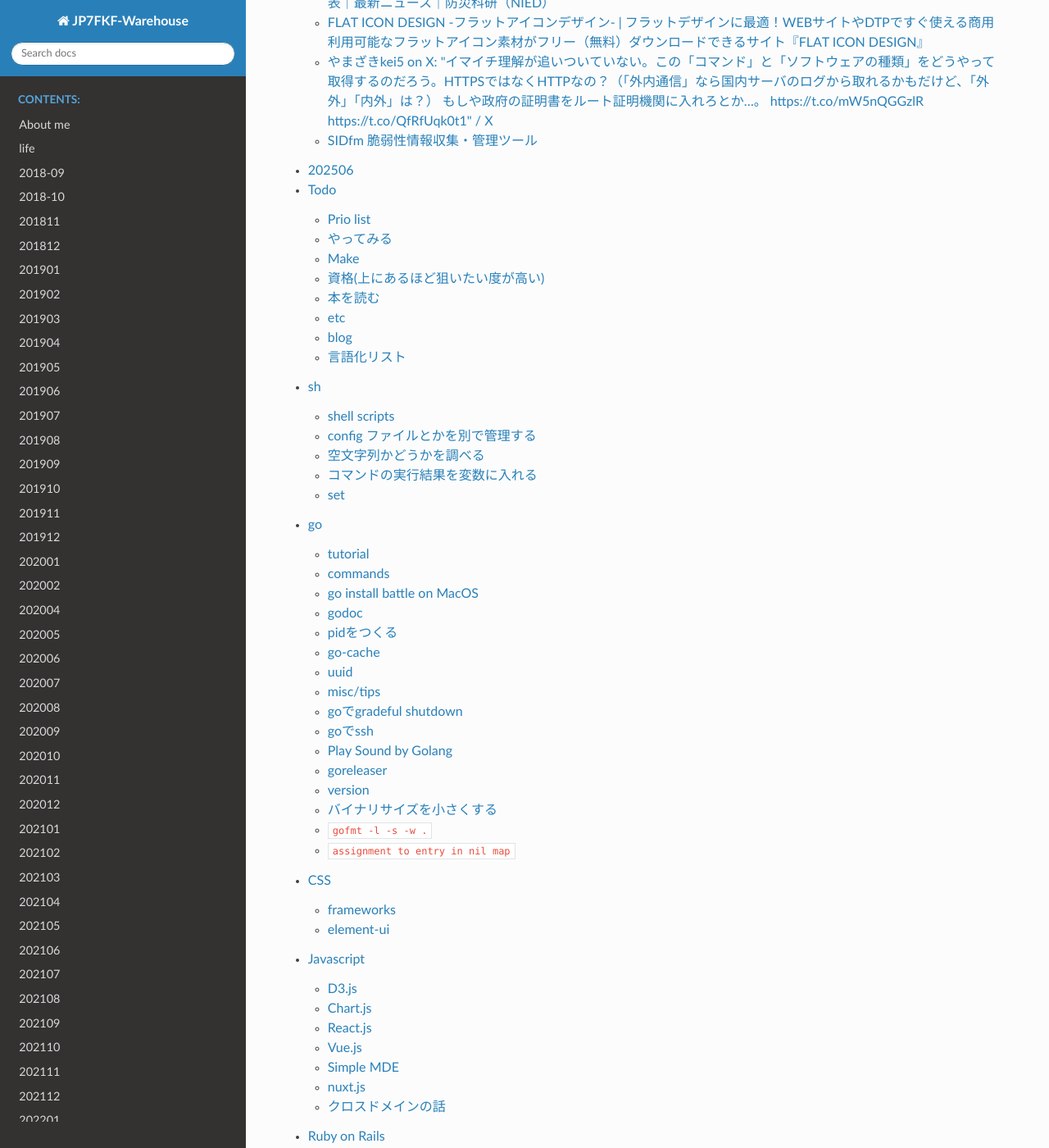
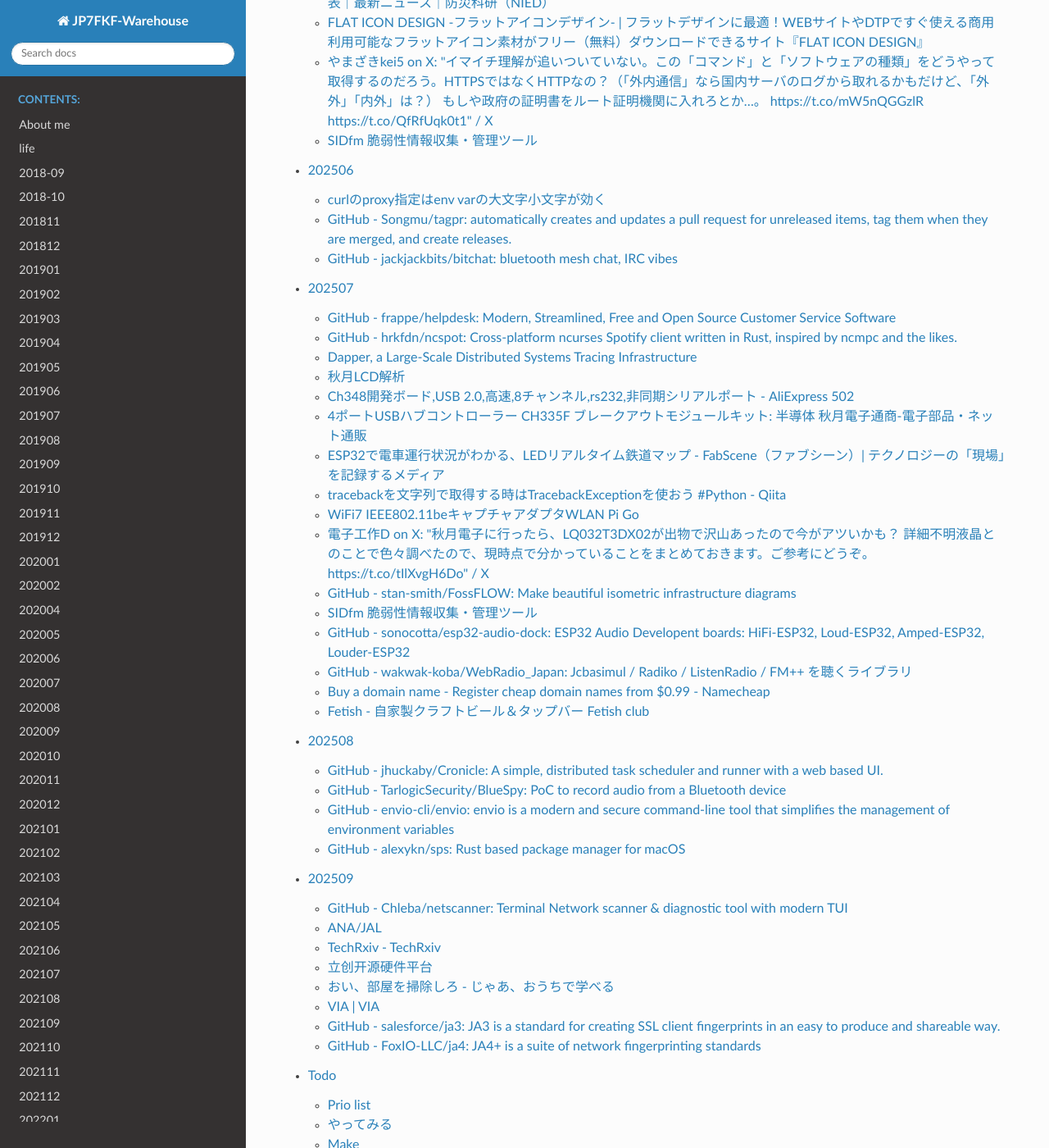
Before and after one commit to jp7fkf/JP7FKF-Warehouse, a Sphinx documentation site: the page built from source/index.rst, in a window 1280 px wide and 1400 px high, scrolled down 58059 px. Shown: the whole window at 82% size. Built offline with Sphinx 7.4.7 and the Read the Docs theme 3.1.0, drawn with Linux system fonts in a browser that asks for light colours.

Commit message:
2025-12-19 13:03:38 JST

````diff
--- a/source/dialy/202506.md
+++ b/source/dialy/202506.md
@@ -1 +1,23 @@
 # 202506
+
+## curlのproxy指定はenv varの大文字小文字が効く
+```
+       `http_proxy` [protocol://]<host>[:port]
+              Sets the proxy server to use for HTTP.
+
+       `HTTPS_PROXY` [protocol://]<host>[:port]
+              Sets the proxy server to use for HTTPS.
+
+       `[url-protocol]_PROXY` [protocol://]<host>[:port]
+              Sets the proxy server to use for [url-protocol], where the protocol is a
+              protocol that curl supports and as specified in a URL. FTP, FTPS, POP3, IMAP,
+              SMTP, LDAP, etc.
+
+       `ALL_PROXY` [protocol://]<host>[:port]
+              Sets the proxy server to use if no protocol-specific proxy is set.
+```
+- `http_proxy` だけ小文字
+
+## [GitHub - Songmu/tagpr: automatically creates and updates a pull request for unreleased items, tag them when they are merged, and create releases.](https://github.com/Songmu/tagpr)
+
+## [GitHub - jackjackbits/bitchat: bluetooth mesh chat, IRC vibes](https://github.com/jackjackbits/bitchat)
--- /dev/null
+++ b/source/dialy/202507.md
@@ -0,0 +1,34 @@
+# 202507
+
+## [GitHub - frappe/helpdesk: Modern, Streamlined, Free and Open Source Customer Service Software](https://github.com/frappe/helpdesk)
+
+## [GitHub - hrkfdn/ncspot: Cross-platform ncurses Spotify client written in Rust, inspired by ncmpc and the likes.](https://github.com/hrkfdn/ncspot)
+
+## [Dapper, a Large-Scale Distributed Systems Tracing Infrastructure](https://research.google/pubs/dapper-a-large-scale-distributed-systems-tracing-infrastructure/)
+- [https://static.googleusercontent.com/media/research.google.com/ja//archive/papers/dapper-2010-1.pdf](https://static.googleusercontent.com/media/research.google.com/ja//archive/papers/dapper-2010-1.pdf)
+
+## [秋月LCD解析](http://xcrosgs2wy.web.fc2.com/akilcd/)
+
+## [Ch348開発ボード,USB 2.0,高速,8チャンネル,rs232,非同期シリアルポート - AliExpress 502](https://ja.aliexpress.com/item/1005006810766710.html)
+
+## [4ポートUSBハブコントローラー CH335F ブレークアウトモジュールキット: 半導体 秋月電子通商-電子部品・ネット通販](https://akizukidenshi.com/catalog/g/g129556/)
+
+## [ESP32で電車運行状況がわかる、LEDリアルタイム鉄道マップ - FabScene（ファブシーン）| テクノロジーの「現場」を記録するメディア](https://fabscene.com/new/news/auckland-led-train-map-esp32-realtime/)
+
+## [tracebackを文字列で取得する時はTracebackExceptionを使おう #Python - Qiita](https://qiita.com/aiotter/items/bec78c56e29899fa6ebf)
+
+## [WiFi7 IEEE802.11beキャプチャアダプタWLAN Pi Go](https://www.ikeriri.ne.jp/develop/chanalyzer/wlanpi.html)
+
+## [電子工作D on X: "秋月電子に行ったら、LQ032T3DX02が出物で沢山あったので今がアツいかも？ 詳細不明液晶とのことで色々調べたので、現時点で分かっていることをまとめておきます。ご参考にどうぞ。 https://t.co/tIlXvgH6Do" / X](https://x.com/D74667712/status/1947214235874078810)
+
+## [GitHub - stan-smith/FossFLOW: Make beautiful isometric infrastructure diagrams](https://github.com/stan-smith/FossFLOW?tab=readme-ov-file)
+
+## [SIDfm 脆弱性情報収集・管理ツール](https://sid-fm.com/)
+
+## [GitHub - sonocotta/esp32-audio-dock: ESP32 Audio Developent boards: HiFi-ESP32, Loud-ESP32, Amped-ESP32, Louder-ESP32](https://github.com/sonocotta/esp32-audio-dock)
+
+## [GitHub - wakwak-koba/WebRadio_Japan: Jcbasimul / Radiko / ListenRadio / FM++ を聴くライブラリ](https://github.com/wakwak-koba/WebRadio_Japan)
+
+## [Buy a domain name - Register cheap domain names from $0.99 - Namecheap](https://www.namecheap.com/)
+
+## [Fetish - 自家製クラフトビール＆タップバー Fetish club](https://fetishclubbeer.com/)
--- /dev/null
+++ b/source/dialy/202508.md
@@ -0,0 +1,9 @@
+# 202508
+
+## [GitHub - jhuckaby/Cronicle: A simple, distributed task scheduler and runner with a web based UI.](https://github.com/jhuckaby/Cronicle)
+
+## [GitHub - TarlogicSecurity/BlueSpy: PoC to record audio from a Bluetooth device](https://github.com/TarlogicSecurity/BlueSpy)
+
+## [GitHub - envio-cli/envio: envio is a modern and secure command-line tool that simplifies the management of environment variables](https://github.com/envio-cli/envio)
+
+## [GitHub - alexykn/sps: Rust based package manager for macOS](https://github.com/alexykn/sps)
--- /dev/null
+++ b/source/dialy/202509.md
@@ -0,0 +1,24 @@
+# 202509
+
+## [GitHub - Chleba/netscanner: Terminal Network scanner & diagnostic tool with modern TUI](https://github.com/Chleba/netscanner)
+
+## ANA/JAL
+- ana card first
+  - 一般利用(共通): 1000円10マイル(1.0%)
+    - ana payへのチャージは1000円1マイル(0.1%)(一般カードの場合．ゴールド6マイル，プラチナ11マイル)
+    - ana payで支払いで200円1マイル(0.5%)
+  - ANA航空券購入: ボーナスマイル10%
+  - 100万円利用で5000マイルボーナス
+
+## [TechRxiv - TechRxiv](https://www.techrxiv.org/)
+
+## [立创开源硬件平台](https://oshwhub.com/)
+- 様々なオープンソースプロジェクト@中国のページ
+
+## [おい、部屋を掃除しろ - じゃあ、おうちで学べる](https://syu-m-5151.hatenablog.com/entry/2025/11/03/020316)
+
+## [VIA | VIA](https://www.caniusevia.com/)
+
+## [GitHub - salesforce/ja3: JA3 is a standard for creating SSL client fingerprints in an easy to produce and shareable way.](https://github.com/salesforce/ja3)
+
+## [GitHub - FoxIO-LLC/ja4: JA4+ is a suite of network fingerprinting standards](https://github.com/FoxIO-LLC/ja4)
--- a/source/index.rst
+++ b/source/index.rst
@@ -93,6 +93,9 @@ Welcome to JP7FKF-Warehouse!
   dialy/202504
   dialy/202505
   dialy/202506
+  dialy/202507
+  dialy/202508
+  dialy/202509
   todo
   programming/sh
   programming/go
````
Also changed, not shown: source/tech/terraform.md (+5 -0 lines).
